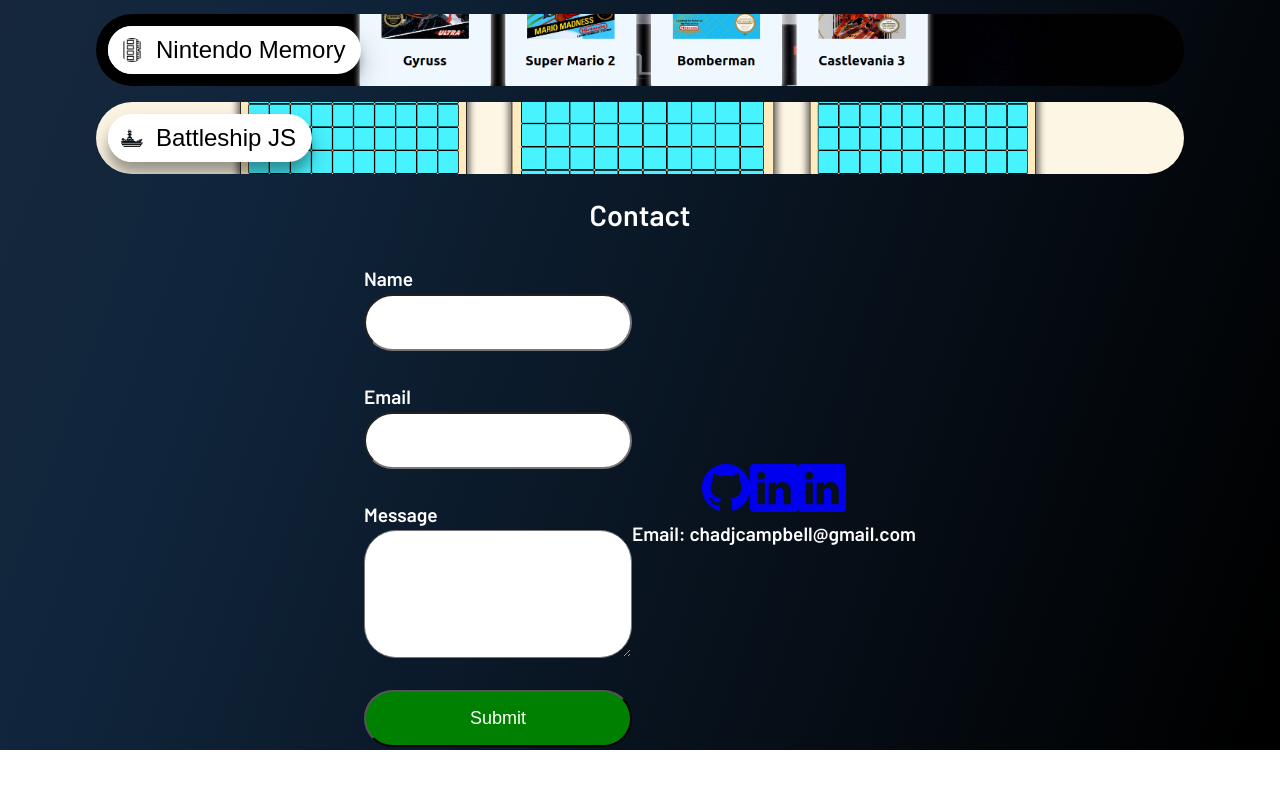
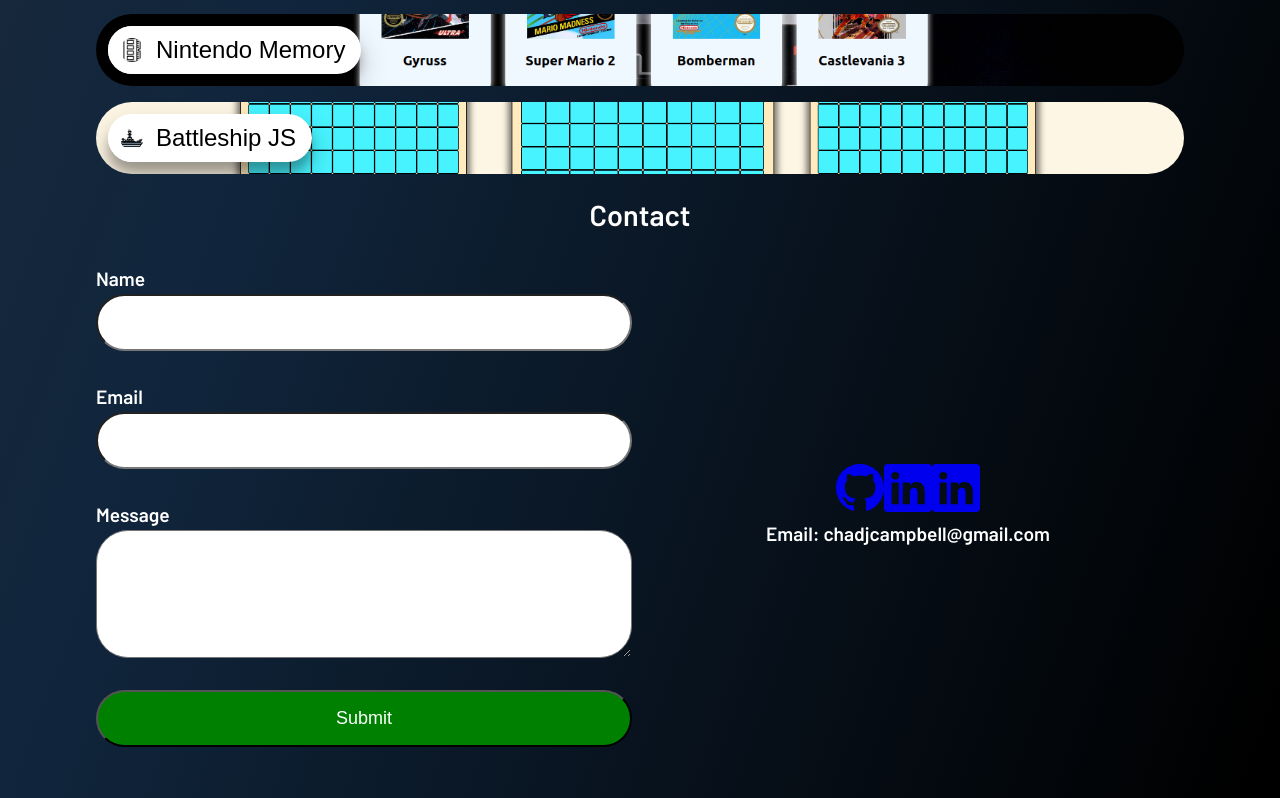
Before and after one commit to chadjcampbell/my-portfolio, a React (Vite) app: page / in a window 1280 px wide. Shown: the part 2863-3661 px from the top of the page. Before the commit the page ends 3613 px from the top, so only its background shows below. Built offline with nearby package versions, Linux system fonts and the light colour scheme.

Commit message:
fix flex and padding on contact section

```diff
--- a/src/components/contact/contact.module.css
+++ b/src/components/contact/contact.module.css
@@ -4,19 +4,25 @@
   align-items: center;
   justify-content: center;
   min-height: 70vh;
+  width: 100%;
   max-width: 70rem;
+  margin-bottom: 3rem;
 }
 
 .wrapper {
   display: flex;
   align-items: center;
-  justify-content: space-around;
+  justify-content: center;
   flex-wrap: wrap;
+  width: 100%;
+  margin-inline: auto;
+  padding-inline: 1rem;
 }
 
 .form {
   display: flex;
   flex-direction: column;
+  flex: 1 1 auto;
 }
 
 .form input {
@@ -47,4 +53,5 @@
   flex-direction: column;
   align-items: center;
   justify-content: center;
+  flex: 1 1 auto;
 }
```
